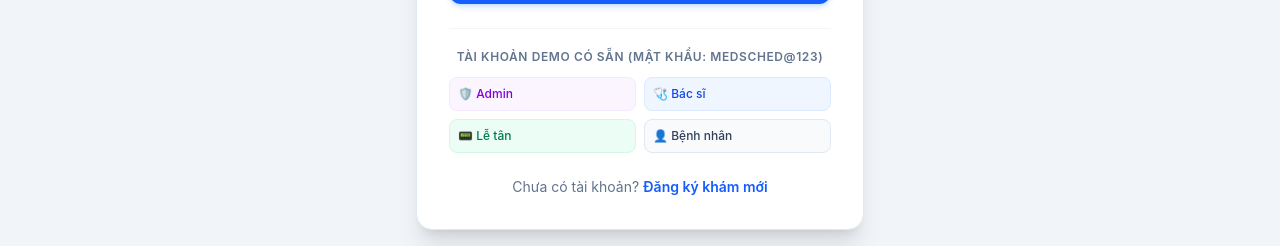
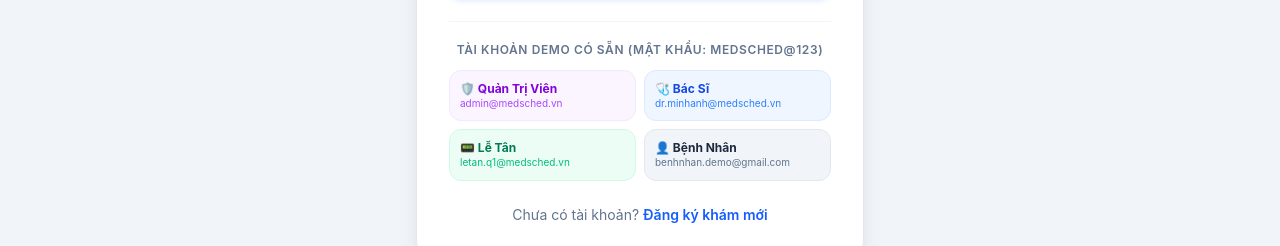
Before and after one commit to kietphuchau-create/KeHoach_Js2, a Next.js app in the folder Source_code/frontend/: page /login in a window 1280 px wide. Shown: the part 525-771 px from the top of the page. Built offline with nearby package versions, Linux system fonts and the light colour scheme; no server answers.

Commit message:
fix(auth): update login quick fill buttons to match exact seeded database accounts

```diff
--- a/Source_code/frontend/src/modules/auth/components/LoginForm.tsx
+++ b/Source_code/frontend/src/modules/auth/components/LoginForm.tsx
@@ -49,11 +49,11 @@ export default function LoginForm() {
         } else if (roles.includes('ROLE_STAFF')) {
           router.push('/reception');
         } else if (roles.includes('ROLE_DOCTOR')) {
-          router.push('/profile');
+          router.push('/doctor');
         } else {
           router.push('/booking');
         }
-      }, 1000);
+      }, 800);
     } catch (err: any) {
       setErrorMessage(err.message || 'Đăng nhập thất bại. Vui lòng kiểm tra lại tài khoản.');
     } finally {
@@ -141,30 +141,34 @@ export default function LoginForm() {
           <button
             type="button"
             onClick={() => handleQuickFill('admin@medsched.vn')}
-            className="p-2 rounded-lg bg-purple-50 text-purple-700 border border-purple-100 hover:bg-purple-100 font-medium transition text-left"
+            className="p-2.5 rounded-xl bg-purple-50 text-purple-700 border border-purple-100 hover:bg-purple-100 font-semibold transition text-left cursor-pointer flex flex-col"
           >
-            🛡️ Admin
+            <span className="font-bold">🛡️ Quản Trị Viên</span>
+            <span className="text-[10px] text-purple-500 font-normal">admin@medsched.vn</span>
           </button>
           <button
             type="button"
-            onClick={() => handleQuickFill('doctor.hung@medsched.vn')}
-            className="p-2 rounded-lg bg-blue-50 text-blue-700 border border-blue-100 hover:bg-blue-100 font-medium transition text-left"
+            onClick={() => handleQuickFill('dr.minhanh@medsched.vn')}
+            className="p-2.5 rounded-xl bg-blue-50 text-blue-700 border border-blue-100 hover:bg-blue-100 font-semibold transition text-left cursor-pointer flex flex-col"
           >
-            🩺 Bác sĩ
+            <span className="font-bold">🩺 Bác Sĩ</span>
+            <span className="text-[10px] text-blue-500 font-normal">dr.minhanh@medsched.vn</span>
           </button>
           <button
             type="button"
-            onClick={() => handleQuickFill('letan01@medsched.vn')}
-            className="p-2 rounded-lg bg-emerald-50 text-emerald-700 border border-emerald-100 hover:bg-emerald-100 font-medium transition text-left"
+            onClick={() => handleQuickFill('letan.q1@medsched.vn')}
+            className="p-2.5 rounded-xl bg-emerald-50 text-emerald-700 border border-emerald-100 hover:bg-emerald-100 font-semibold transition text-left cursor-pointer flex flex-col"
           >
-            📟 Lễ tân
+            <span className="font-bold">📟 Lễ Tân</span>
+            <span className="text-[10px] text-emerald-500 font-normal">letan.q1@medsched.vn</span>
           </button>
           <button
             type="button"
-            onClick={() => handleQuickFill('patient01@medsched.vn')}
-            className="p-2 rounded-lg bg-slate-50 text-slate-700 border border-slate-200 hover:bg-slate-100 font-medium transition text-left"
+            onClick={() => handleQuickFill('benhnhan.demo@gmail.com')}
+            className="p-2.5 rounded-xl bg-slate-100 text-slate-800 border border-slate-200 hover:bg-slate-200 font-semibold transition text-left cursor-pointer flex flex-col"
           >
-            👤 Bệnh nhân
+            <span className="font-bold">👤 Bệnh Nhân</span>
+            <span className="text-[10px] text-slate-500 font-normal">benhnhan.demo@gmail.com</span>
           </button>
         </div>
       </div>
```
